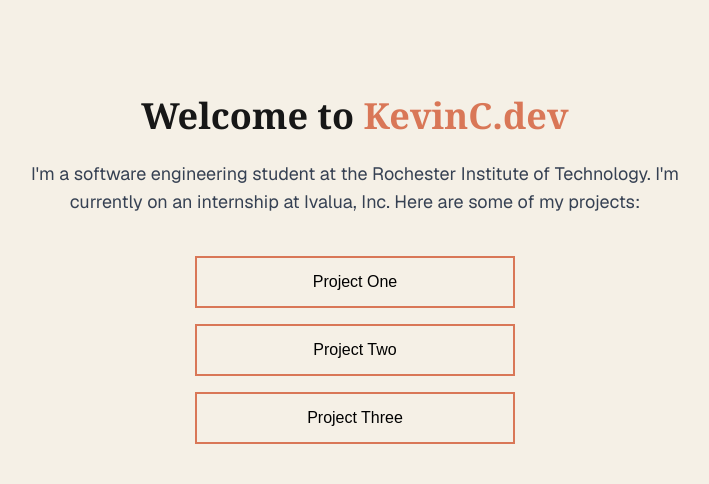
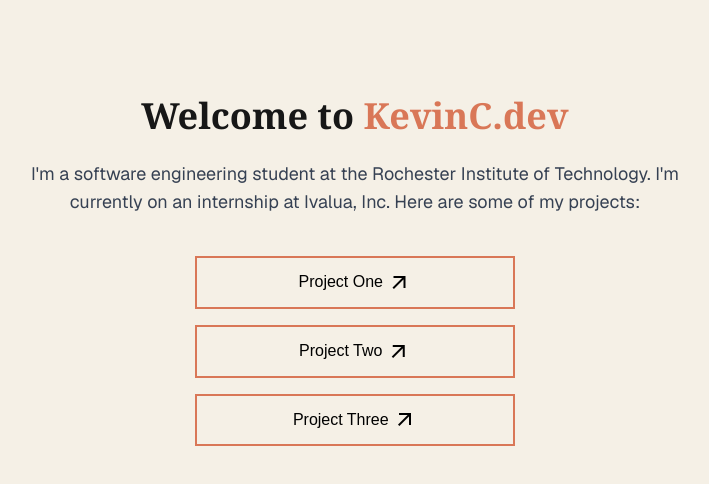
Before and after one commit to kvn8888/kvn8888.github.io, a Next.js app in the folder homepage/: page / in a window 1280 px wide. Shown: the top 484 px of the page, without its empty margins (285-994 px from the left). Built offline with nearby package versions, Linux system fonts and the light colour scheme.

Commit message:
Add Material Symbols font and update project buttons with icons

```diff
--- a/homepage/src/app/layout.tsx
+++ b/homepage/src/app/layout.tsx
@@ -30,6 +30,9 @@ export default function RootLayout({
 }>) {
   return (
     <html lang="en">
+      <head>
+        <link rel="stylesheet" href="https://fonts.googleapis.com/css2?family=Material+Symbols+Outlined:opsz,wght,FILL,GRAD@24,400,0,0&icon_names=arrow_outward" />
+      </head>
       <body
         className={`${geistSans.variable} ${geistMono.variable} ${notoSerif.variable} antialiased`}
       >
--- a/homepage/src/app/page.tsx
+++ b/homepage/src/app/page.tsx
@@ -8,13 +8,13 @@ export default function Home() {
 
       <div className="mt-10 flex flex-col items-center gap-4">
         <a href="#" className="w-80 px-8 py-3 border-2 border-[#D97757] text-[black] font-medium hover:bg-[#D97757] hover:text-white transition-colors text-center">
-          Project One
+          Project One <span className="material-symbols-outlined align-middle text-base">arrow_outward</span>
         </a>
         <a href="#" className="w-80 px-8 py-3 border-2 border-[#D97757] text-[black] font-medium hover:bg-[#D97757] hover:text-white transition-colors text-center">
-          Project Two
+          Project Two <span className="material-symbols-outlined align-middle text-base">arrow_outward</span>
         </a>
         <a href="#" className="w-80 px-8 py-3 border-2 border-[#D97757] text-[black] font-medium hover:bg-[#D97757] hover:text-white transition-colors text-center">
-          Project Three
+          Project Three <span className="material-symbols-outlined align-middle text-base">arrow_outward</span>
         </a>
       </div>
     </div>
```
